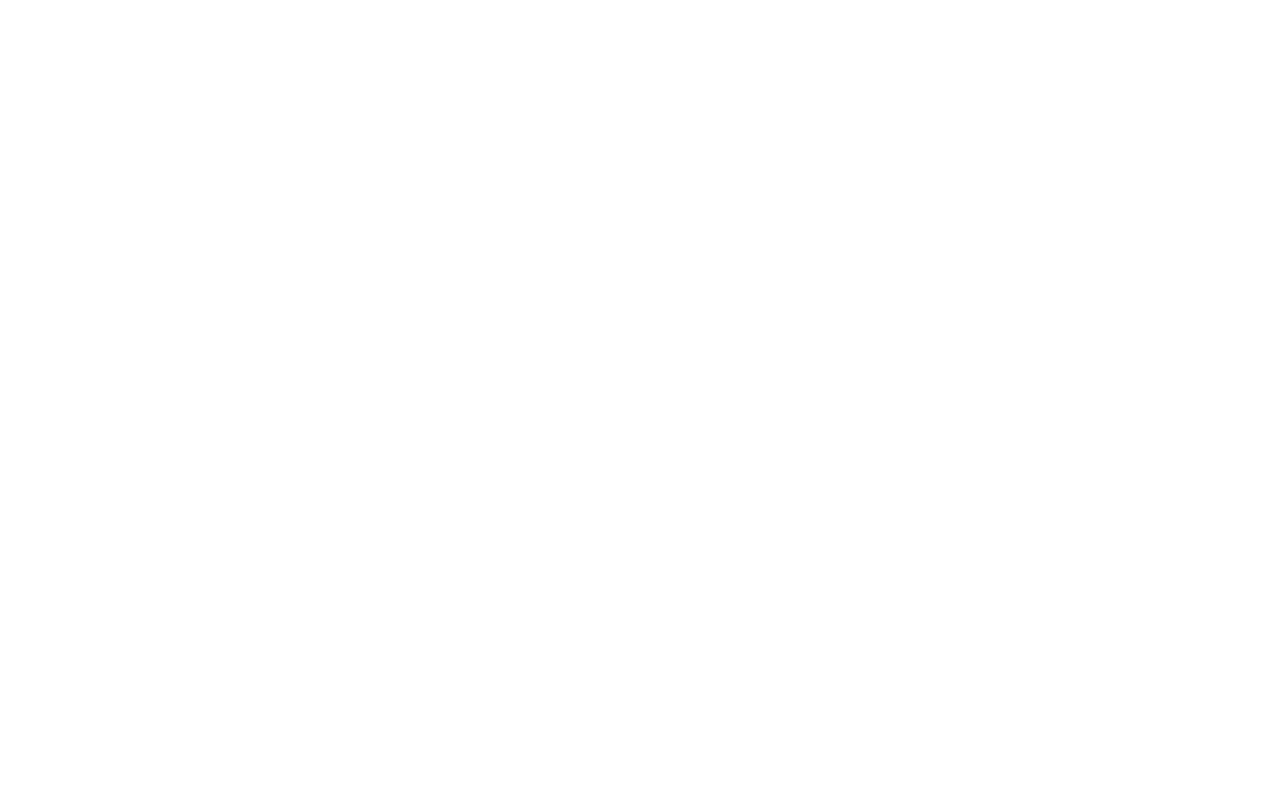
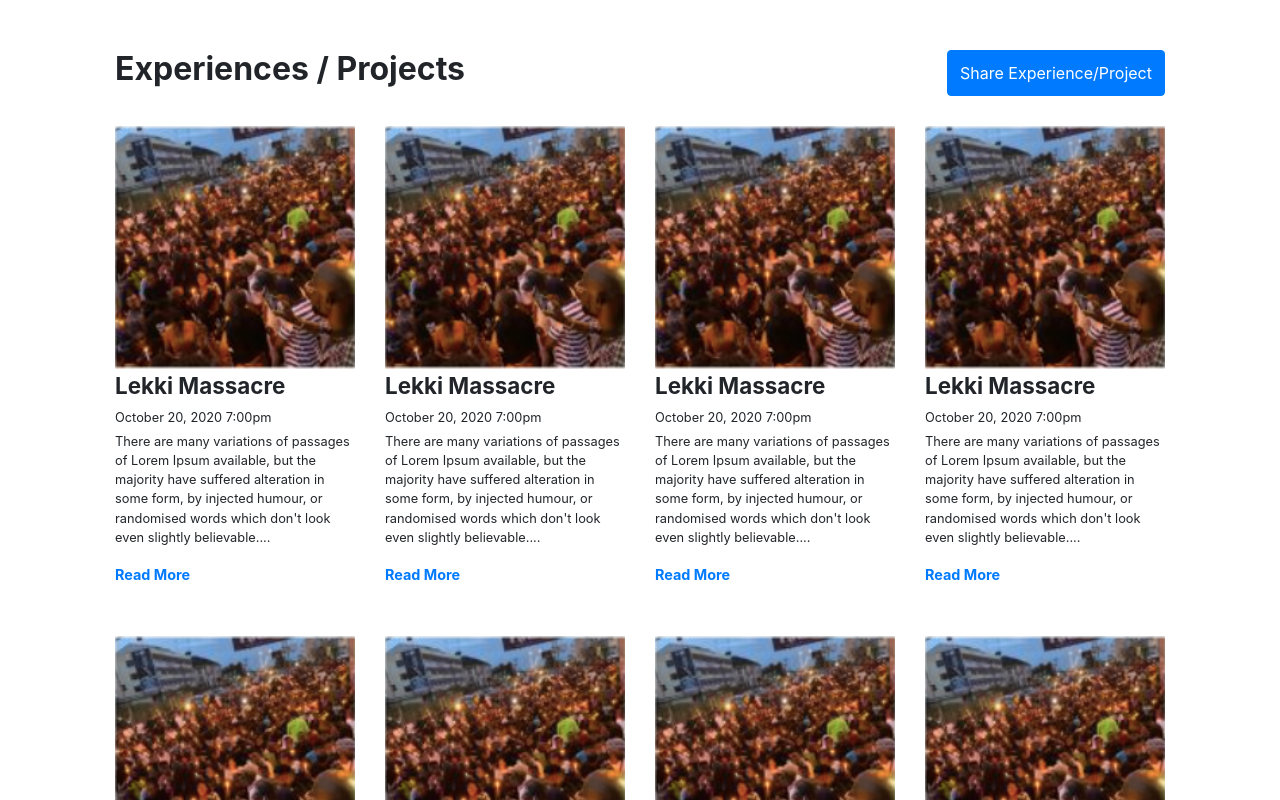
Before and after one commit to justmykk/reviveng, a Vue app: page /projects in a window 1280 px wide. Before the commit this address had no page. Shown: the top 800 px of the page. Built offline with nearby package versions, Linux system fonts and the light colour scheme.

Commit message:
projects and home page

```diff
--- a/src/App.vue
+++ b/src/App.vue
@@ -9,4 +9,8 @@
     -webkit-font-smoothing: antialiased;
     -moz-osx-font-smoothing: grayscale;
   }
+
+  p, div, body {
+    margin: 0;
+  }
 </style>
--- a/src/router/index.ts
+++ b/src/router/index.ts
@@ -27,6 +27,11 @@
     name: 'Register',
     component: () => import('../views/Register.vue'),
   },
+  {
+    path: '/projects',
+    name: 'Projects',
+    component: () => import('../views/Projects.vue'),
+  },
 ];
 
 const router = createRouter({
--- a/src/views/Home.vue
+++ b/src/views/Home.vue
@@ -1,17 +1,66 @@
 <template>
-  <div>
-    <app-header></app-header>
+  <div class="home">
+    <div class="row home-row">
+      <div class="col-md-6 col-one">
+        <p class="title">
+          Let Put An End to Police Brutality
+        </p>
+
+        <p>
+          Lorem Ipsum is simply dummy text of the printing and typesetting industry. Lorem Ipsum has been the industry's
+          standard dummy text ever since the 1500s, when an unknown printer took a galley of type and scrambled it to
+          make a type specimen book.
+        </p>
+
+        <router-link to="/login"><a class="btn btn-primary">Get Started</a></router-link>
+      </div>
+      <div class="col-md-6 col-two">
+        <img src="../assets/hand.png" />
+      </div>
+    </div>
   </div>
 </template>
 
 <script lang="ts">
   import { defineComponent } from 'vue';
-  import AppHeader from '@/components/AppHeader.vue';
 
   export default defineComponent({
     name: 'Home',
-    components: {
-      AppHeader,
-    },
+    components: {},
   });
 </script>
+
+<style lang="scss" scoped>
+  .home {
+    height: 100vh;
+  }
+
+  .home-row {
+    height: 100%;
+  }
+  .col-one {
+    display: flex;
+    flex-direction: column;
+    justify-content: center;
+    padding: 0 50px;
+  }
+
+  .col-two {
+    display: flex;
+    justify-content: center;
+
+    img {
+      height: 100%;
+    }
+  }
+
+  .btn-primary {
+    width: 150px;
+  }
+
+  .title {
+    font-size: 5rem;
+    font-weight: bold;
+    line-height: 6rem;
+  }
+</style>
--- a/src/views/Login.vue
+++ b/src/views/Login.vue
@@ -4,7 +4,7 @@
       <div class="col-md-4"></div>
       <div class="col-md-4">
         <div class="card">
-          <form>
+          <form @submit.prevent="submitForm">
             <h2>Revive NG</h2>
             <div class="form-group">
               <label for="exampleInputEmail1">Email address</label>
@@ -33,6 +33,11 @@
 
   export default defineComponent({
     name: 'Login',
+    methods: {
+      submitForm() {
+        this.$router.push('/projects');
+      },
+    },
   });
 </script>
 
@@ -43,6 +48,6 @@
   }
 
   h2 {
-      text-align: center;
+    text-align: center;
   }
 </style>
--- a/src/views/Projects.vue
+++ b/src/views/Projects.vue
@@ -1,15 +1,90 @@
 <template>
-    <div></div>
+  <div class="projects">
+    <div class="container-fluid">
+      <div class="row experience">
+        <div class="col-md-6">
+          <h2>Experiences / Projects</h2>
+        </div>
+        <div class="col-md-6 add-btn">
+          <button class="btn btn-primary">Share Experience/Project</button>
+        </div>
+      </div>
+
+      <div class="row">
+        <div class="col-md-3" v-for="item in list" :key="item">
+          <img src="../assets/protest.png" alt="protest" class="item-image" />
+          <p class="title">Lekki Massacre</p>
+          <p class="time">October 20, 2020 7:00pm</p>
+          <p class="content">
+            There are many variations of passages of Lorem Ipsum available, but the majority have suffered alteration in
+            some form, by injected humour, or randomised words which don't look even slightly believable....
+          </p>
+
+          <a class="read-more">Read More</a>
+        </div>
+      </div>
+    </div>
+  </div>
 </template>
 
 <script lang="ts">
-import { defineComponent } from 'vue'
+  import { defineComponent } from 'vue';
 
-export default defineComponent({
-    name: 'Projects'
-})
+  export default defineComponent({
+    name: 'Projects',
+    data() {
+      return {
+        list: [1, 2, 3, 4, 5, 6, 7, 8, 9, 10],
+      };
+    },
+  });
 </script>
 
 <style lang="scss" scoped>
+  .item-image {
+    width: 100%;
+  }
+  .title {
+    font-size: 1.4rem;
+    font-weight: bold;
+  }
 
+  .time,
+  .content {
+    font-size: 0.8rem;
+  }
+
+  .time {
+    margin: 5px 0;
+  }
+
+  .content {
+    margin-bottom: 15px;
+  }
+
+  .read-more {
+    font-weight: bold;
+    font-size: 0.9rem;
+  }
+
+  .col-md-3 {
+    margin-bottom: 50px;
+  }
+
+  .projects {
+    padding: 50px 100px;
+  }
+
+  .add-btn {
+    display: flex;
+    justify-content: flex-end;
+  }
+
+  .experience {
+      margin-bottom: 30px;
+
+      h2 {
+          font-weight: bold;
+      }
+  }
 </style>
```
Also changed, not shown: src/assets/hand.png (added), src/assets/protest.png (added).
